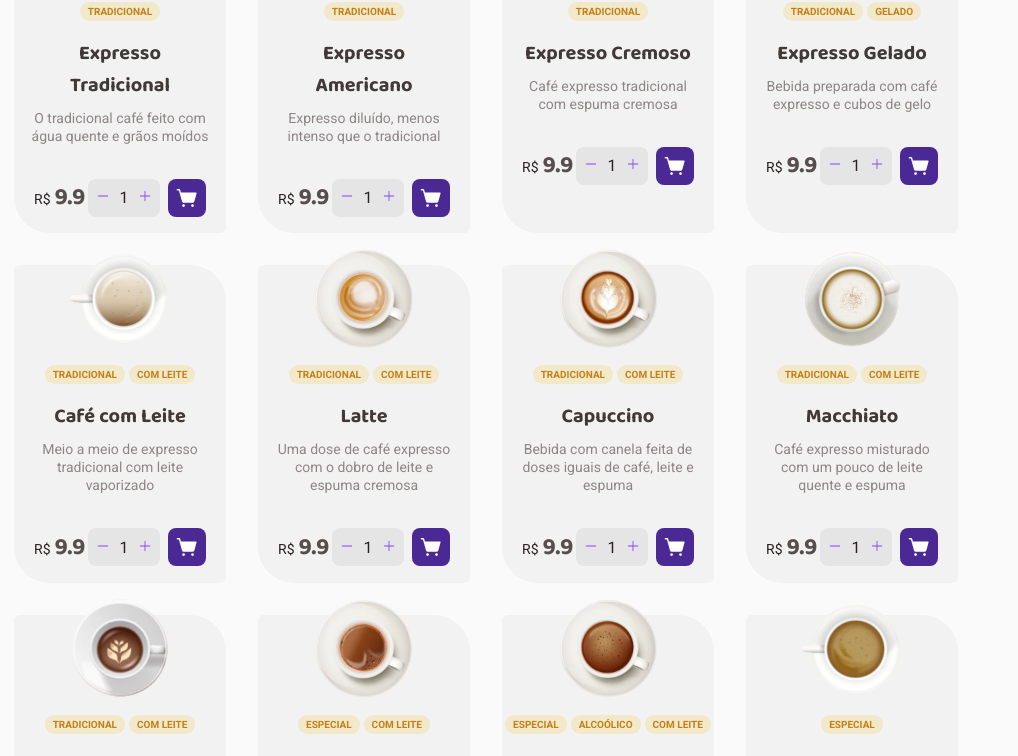
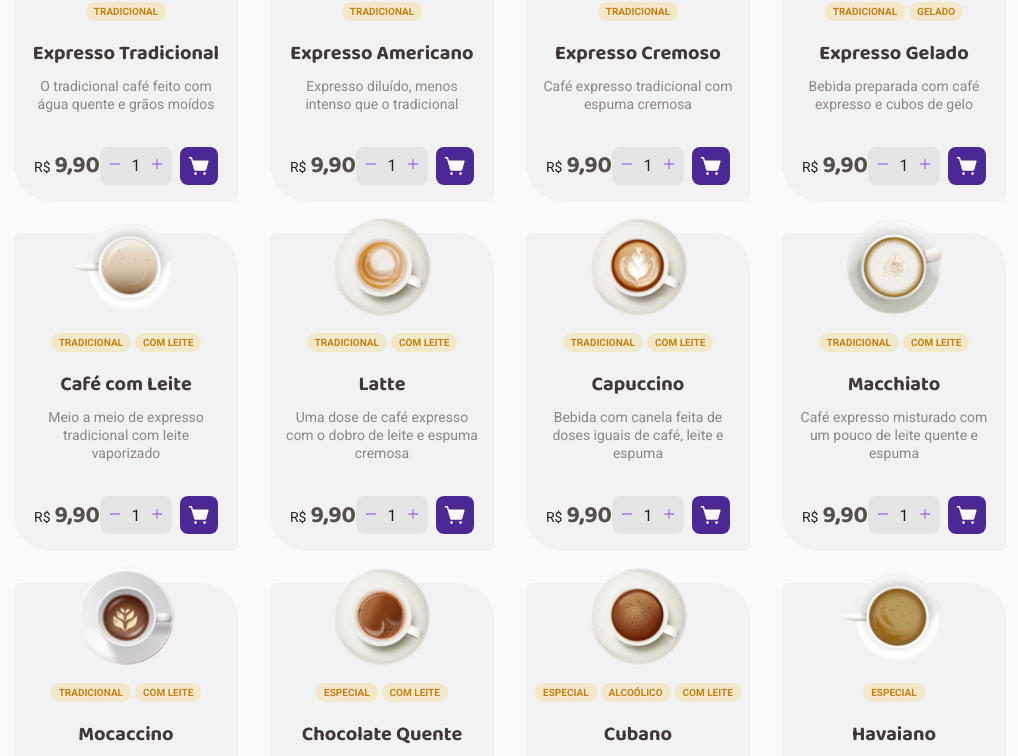
Before and after one commit to lucas-ssv/coffee-delivery-challenge, a React (Vite) app: page / in a window 1280 px wide. Shown: the part 1031-1787 px from the top of the page, without its empty margins (154-1172 px from the left). Built offline with nearby package versions, Linux system fonts and the light colour scheme.

Commit message:
feat: add price format

```diff
--- a/src/pages/Home/components/CoffeeCardList/components/CoffeeCardItem/index.tsx
+++ b/src/pages/Home/components/CoffeeCardList/components/CoffeeCardItem/index.tsx
@@ -8,6 +8,11 @@ interface Props {
 }
 
 export function CoffeeCardItem({ item }: Props) {
+  const formatPrice = (price: number) => new Intl.NumberFormat('pt-br', {
+    minimumFractionDigits: 2,
+    maximumFractionDigits: 2,
+  }).format(price)
+
   return (
     <CoffeeCardItemContainer>
       <div className="card-image">
@@ -26,7 +31,7 @@ export function CoffeeCardItem({ item }: Props) {
         <div className="card-buy">
           <span className="card-product-value">
             R$
-            <span>{item.price}</span>
+            <span>{formatPrice(item.price)}</span>
           </span>
           <div className="card-actions">
             <Counter style={{ height: 38 }} />
```
